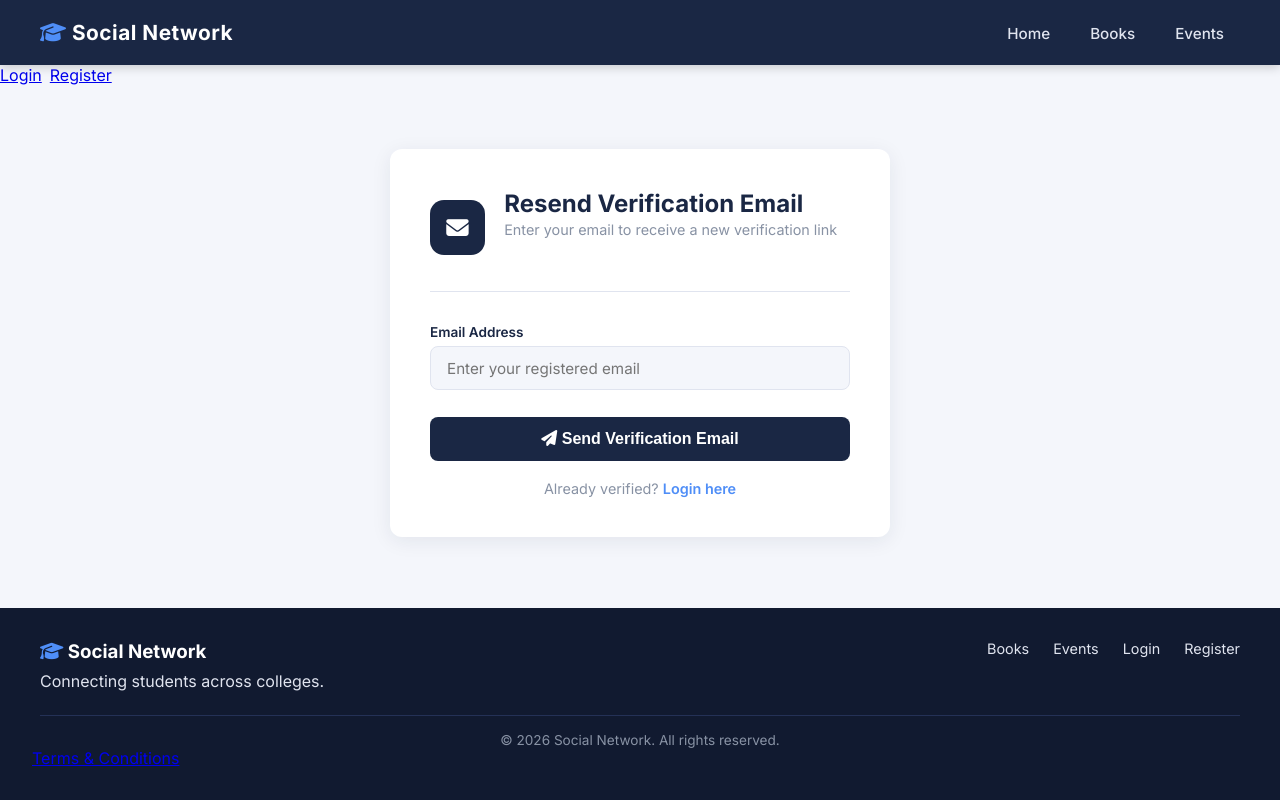
After one commit to Gargeevora/social_network, a Django app: page /accounts/resend-verification/ in a window 1280 px wide. The commit adds this page. Run offline with Django 5.2, Linux system fonts and the light colour scheme.

Commit message:
Fix email resending

```diff
--- a/accounts/templates/accounts/login.html
+++ b/accounts/templates/accounts/login.html
@@ -53,6 +53,9 @@
       <a href="{% url 'accounts:register' %}">Register here</a>
     </p>
   </div>
+  <div class="form-footer">
+    <p>Need to verify your email? <a href="{% url 'accounts:resend_verification' %}">Resend verification email</a></p>
+</div>
 </div>
 {% endblock %} {% block extra_js %}
 <script>
--- /dev/null
+++ b/accounts/templates/accounts/resend_verification.html
@@ -0,0 +1,36 @@
+{% extends 'base.html' %}
+
+{% block title %}Resend Verification - Social Network{% endblock %}
+
+{% block content %}
+
+<div class="form-container" style="max-width:500px;">
+
+    <div class="announce-header">
+        <div class="announce-icon">
+            <i class="fas fa-envelope"></i>
+        </div>
+        <div>
+            <h2>Resend Verification Email</h2>
+            <p class="subtitle">Enter your email to receive a new verification link</p>
+        </div>
+    </div>
+
+    <form method="POST">
+        {% csrf_token %}
+        <div class="form-group">
+            <label>Email Address</label>
+            <input type="email" name="email" placeholder="Enter your registered email" required>
+        </div>
+        <button type="submit" class="btn-primary">
+            <i class="fas fa-paper-plane"></i> Send Verification Email
+        </button>
+    </form>
+
+    <div class="form-footer">
+        <p>Already verified? <a href="{% url 'accounts:login' %}">Login here</a></p>
+    </div>
+
+</div>
+
+{% endblock %}
--- a/accounts/templates/accounts/verify_email.html
+++ b/accounts/templates/accounts/verify_email.html
@@ -39,4 +39,7 @@
     <p>Already verified? <a href="{% url 'accounts:login' %}">Login here</a></p>
   </div>
 </div>
+<div class="form-footer" style="margin-top:1rem;">
+    <p>Didn't receive the email? <a href="{% url 'accounts:resend_verification' %}">Resend verification email</a></p>
+</div>
 {% endblock %}
--- a/accounts/urls.py
+++ b/accounts/urls.py
@@ -13,4 +13,5 @@ urlpatterns = [
     path('profile/<int:user_id>/', views.user_profile_view, name='user_profile'),
     path('edit-profile/', views.edit_profile_view, name='edit_profile'),
     path('report/', views.report_issue_view, name='report_issue'),
+    path('resend-verification/', views.resend_verification_email_view, name='resend_verification'),
 ]
--- a/accounts/views.py
+++ b/accounts/views.py
@@ -183,3 +183,16 @@ def report_issue_view(request):
         return redirect('posts:feed')
 
     return render(request, 'accounts/report_issue.html')
+
+def resend_verification_email_view(request):
+    if request.method == 'POST':
+        email = request.POST.get('email')
+        try:
+            user = CustomUser.objects.get(email=email, is_email_verified=False)
+            send_verification_email(request, user)
+            messages.success(request, 'Verification email sent. Please check your inbox.')
+        except CustomUser.DoesNotExist:
+            messages.error(request, 'No unverified account found with this email.')
+        return redirect('accounts:resend_verification')
+
+    return render(request, 'accounts/resend_verification.html')
```
